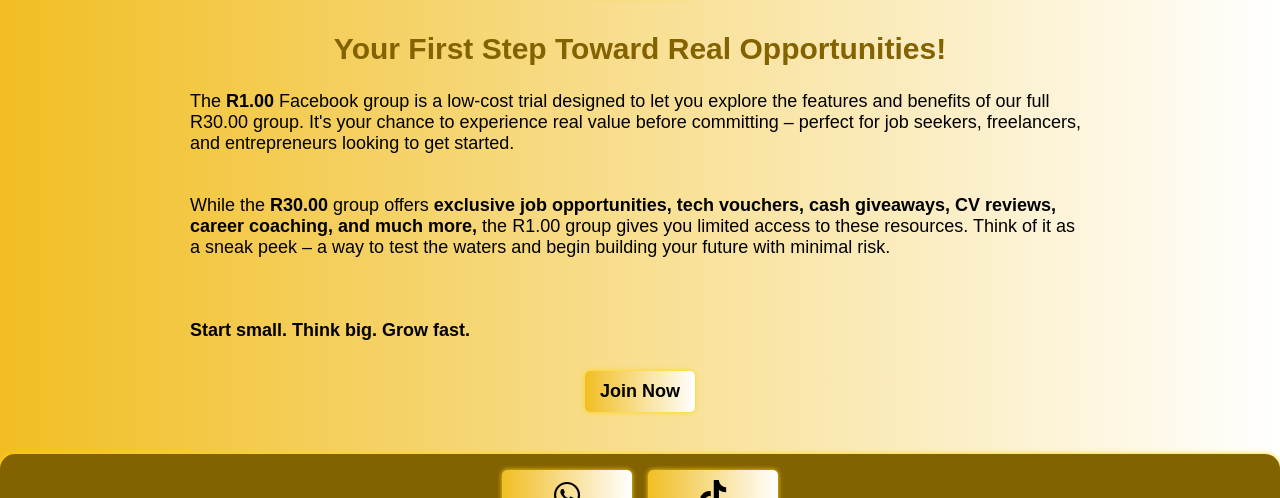
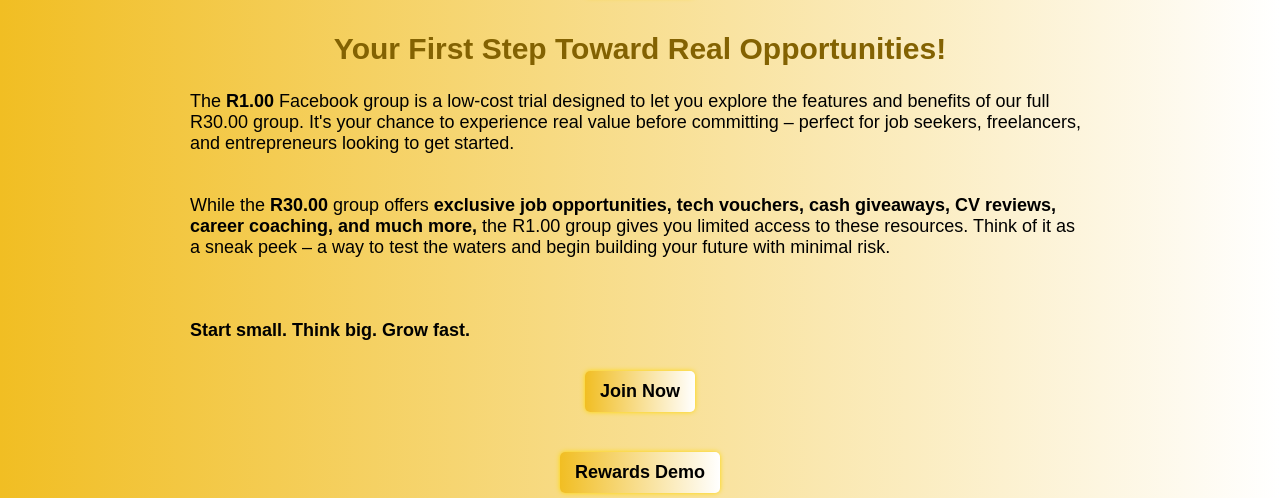
Before and after one commit to 10webdev/Remona-Contacts, a plain HTML site: page index.html in a window 1280 px wide. Shown: the part 1144-1642 px from the top of the page. Drawn offline with Linux system fonts and the light colour scheme.

Commit message:
Update index.html

```diff
--- a/index.html
+++ b/index.html
@@ -93,6 +93,10 @@
         <div class="btn-container">
             <a href="https://molangoanyane.github.io/rjh/" class="btn">Join Now</a>
         </div>
+
+        <div class="btn-container">
+            <a href="https://10webdev.github.io/remonarewards/" class="btn">Rewards Demo</a>
+        </div>
     </main>
 
 
```
